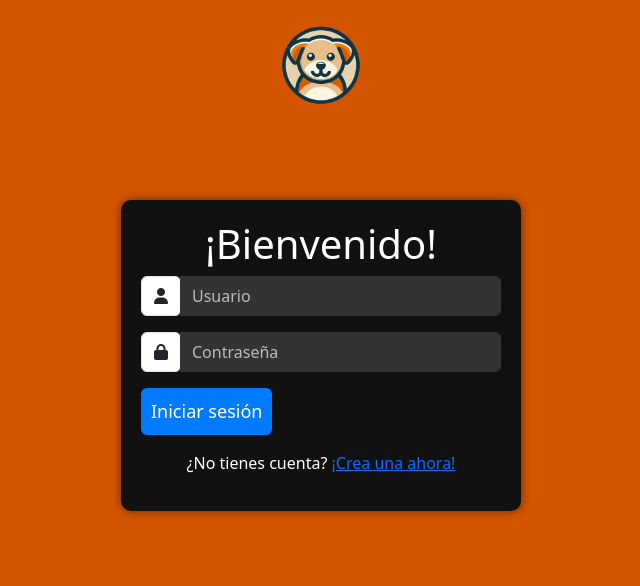
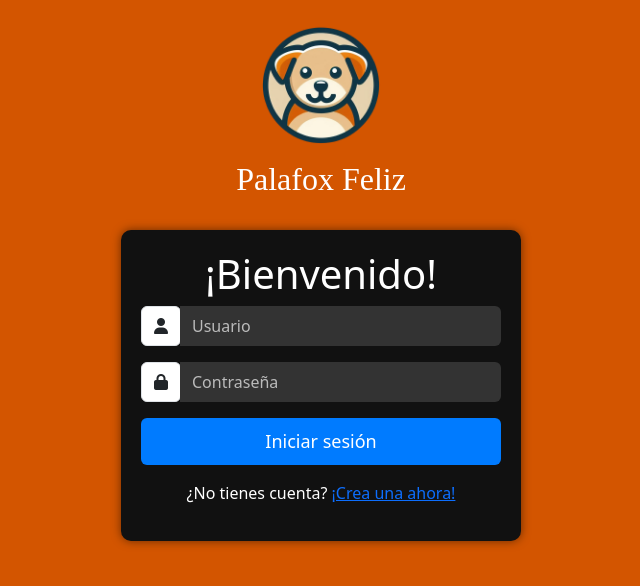
Before and after one commit to PalafoxManuel/PerreraGitlab, a React (Create React App) app in the folder front/: page /LogIn in a window 1280 px wide. Shown: the top 586 px of the page, without its empty margins (319-959 px from the left). Built offline with nearby package versions, Linux system fonts and the light colour scheme.

Commit message:
Corregido el LogIn y el SignUp

```diff
--- a/front/src/rutas/LogIn.js
+++ b/front/src/rutas/LogIn.js
@@ -10,8 +10,9 @@ const Login = () => {
     <div className="back-container">
       <div className="logo-container">
         <img src={Logo} alt="Logo" className="logo" />
+        <p className="logo-text">Palafox Feliz</p>
       </div>
-      <div className="form-wrapper">
+      <div className="form-wrapper-LogIn">
         <div className="form-container">
           <h1 className="text-center text-white">¡Bienvenido!</h1>
           <form>
--- a/front/src/rutas/SignUp.js
+++ b/front/src/rutas/SignUp.js
@@ -1,4 +1,3 @@
-// SignUp.js
 import React from 'react';
 import Logo from '../img/Logo.png';
 import { Link } from 'react-router-dom';
@@ -11,8 +10,9 @@ const SignUp = () => {
     <div className="back-container">
       <div className="logo-container">
         <img src={Logo} alt="Logo" className="logo" />
+        <p className="logo-text">Palafox Feliz</p>
       </div>
-      <div className="form-wrapper">
+      <div className="form-wrapper-SignUp">
         <div className="form-container">
           <h1 className="text-center text-white">Registro</h1>
           <form>
@@ -29,7 +29,7 @@ const SignUp = () => {
               <label htmlFor="numeroCelular" className="custom-label text-white">Número de Celular *</label>
               <div className="input-group">
                 <div className="input-group-prepend">
-                  <span className="input-group-text"><i className="fas fa-phone"></i></span>
+                  <span className="input-group-text"><i class="fas fa-phone"></i></span>
                 </div>
                 <input type="text" className="form-control" id="numeroCelular" placeholder="Ingresa tu número de celular" />
               </div>
--- a/front/src/rutas/styles/LogIn.css
+++ b/front/src/rutas/styles/LogIn.css
@@ -1,7 +1,7 @@
 /* Login.css */
 
   .logo {
-    width: 80px;
+    width: 120px;
     height: auto;
   }
 
@@ -28,13 +28,13 @@
     color: #0056b3; /* Darker blue on hover */
   }
 
-  .form-wrapper-2 {
-  margin-left: 5px; /* Espaciado de 10px desde el lado izquierdo */
-  margin-right: 5px; /* Espaciado de 10px desde el lado derecho */
-  margin-bottom: 30px; /* Espaciado de 30px desde la parte inferior */
-  margin-top: 20px; /* Espaciado de 30px desde el logo (100px de altura + 30px de margen inferior del logo + 30px de margen superior del formulario) */
-  display: flex;
-  justify-content: center;
-  align-items: center;
-  width: 100% -5px;
+  .form-wrapper-LogIn {
+    margin-left: 5px; /* Espaciado de 5px desde el lado izquierdo */
+    margin-right: 5px; /* Espaciado de 5px desde el lado derecho */
+    margin-bottom: 30px; /* Espaciado de 30px desde la parte inferior */
+    margin-top: 0px; /* Ajusta el margen superior según sea necesario */
+    display: flex;
+    justify-content: center;
+    align-items: center;
+    width: calc(100% - 10px);
   }
--- a/front/src/rutas/styles/SignUp.css
+++ b/front/src/rutas/styles/SignUp.css
@@ -1,3 +1,24 @@
+.btn-block {
+  display: block;
+  width: 100%;
+  text-align: center; /* Centra el texto del botón */
+}
+
+.text-primary {
+  color: #007bff; /* Color del texto primario de Bootstrap */
+}
+
+.text-primary:hover {
+  color: #0056b3; /* Azul más oscuro al pasar el cursor */
+}
+
+.text-white {
+  color: #fff;
+}
+
+
+@import url('https://fonts.googleapis.com/css2?family=Lobster&display=swap');
+
 .back-container {
   display: flex;
   flex-direction: column;
@@ -5,14 +26,18 @@
   min-height: 100vh;
   background-color: #d35500; /* Background color similar to the image */
   position: relative;
+  justify-content: center;
+  align-items: center;
 }
 
 .logo-container {
   display: flex;
+  flex-direction: column;
   justify-content: center;
-  width: 100%;
+  align-items: center;
   position: absolute;
   top: 25px; /* Adjust the top position as needed */
+  width: 100%;
 }
 
 .logo {
@@ -20,11 +45,18 @@
   height: auto;
 }
 
-.form-wrapper {
+.logo-text {
+  color: #fff;
+  margin-top: 10px; /* Espaciado entre el logo y el texto */
+  font-size: 2rem; /* Ajusta el tamaño del texto */
+  font-family: 'Lobster', cursive; /* Aplica la fuente personalizada */
+}
+
+.form-wrapper-SignUp {
   margin-left: 5px; /* Espaciado de 5px desde el lado izquierdo */
   margin-right: 5px; /* Espaciado de 5px desde el lado derecho */
   margin-bottom: 30px; /* Espaciado de 30px desde la parte inferior */
-  margin-top: 200px; /* Ajusta el margen superior según sea necesario */
+  margin-top: 230px; /* Ajusta el margen superior según sea necesario */
   display: flex;
   justify-content: center;
   align-items: center;
@@ -76,6 +108,12 @@
   padding: 10px;
 }
 
+.btn-block {
+  display: block;
+  width: 100%;
+  text-align: center; /* Centra el texto del botón */
+}
+
 .text-primary {
   color: #007bff; /* Color del texto primario de Bootstrap */
 }
```
